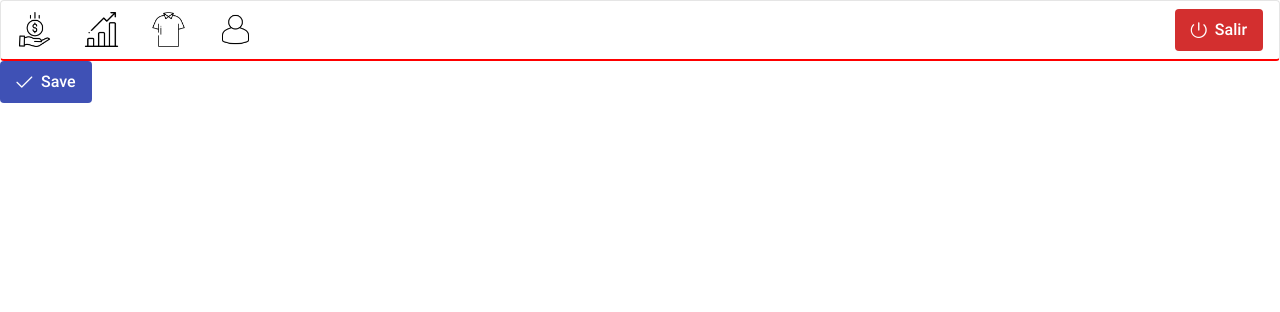
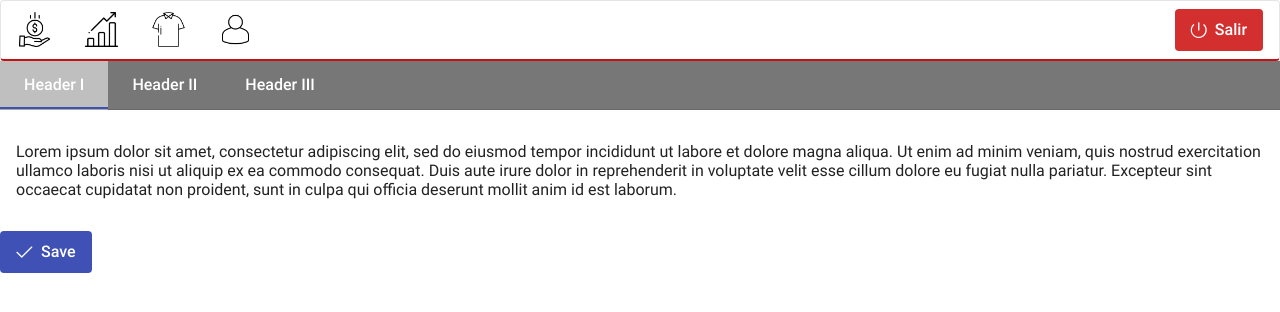
Before and after one commit to GonzaloGuaimas/commerce-ERP-nextjs-mongo, a Next.js app: page / in a window 1280 px wide. Shown: the top 312 px of the page. Built offline with nearby package versions, Linux system fonts and the light colour scheme.

Commit message:
add PageHeader Component

```diff
--- /dev/null
+++ b/src/components/pures/PageHeader.tsx
@@ -0,0 +1,24 @@
+import React from 'react'
+import { TabView, TabPanel } from 'primereact/tabview'
+
+export const PageHeader = () => {
+  return (
+    <TabView>
+        <TabPanel header="Header I">
+            <p>Lorem ipsum dolor sit amet, consectetur adipiscing elit, sed do eiusmod tempor incididunt ut labore et dolore magna aliqua. Ut enim ad minim veniam, quis nostrud exercitation
+            ullamco laboris nisi ut aliquip ex ea commodo consequat. Duis aute irure dolor in reprehenderit in voluptate velit esse cillum dolore eu fugiat nulla pariatur.
+        Excepteur sint occaecat cupidatat non proident, sunt in culpa qui officia deserunt mollit anim id est laborum.</p>
+        </TabPanel>
+        <TabPanel header="Header II">
+            <p>Sed ut perspiciatis unde omnis iste natus error sit voluptatem accusantium doloremque laudantium, totam rem aperiam, eaque ipsa quae ab illo inventore veritatis et quasi
+            architecto beatae vitae dicta sunt explicabo. Nemo enim ipsam voluptatem quia voluptas sit aspernatur aut odit aut fugit, sed quia consequuntur magni dolores eos qui ratione
+        voluptatem sequi nesciunt. Consectetur, adipisci velit, sed quia non numquam eius modi.</p>
+        </TabPanel>
+        <TabPanel header="Header III">
+            <p>At vero eos et accusamus et iusto odio dignissimos ducimus qui blanditiis praesentium voluptatum deleniti atque corrupti quos dolores et quas molestias excepturi sint occaecati
+            cupiditate non provident, similique sunt in culpa qui officia deserunt mollitia animi, id est laborum et dolorum fuga. Et harum quidem rerum facilis est et expedita distinctio.
+        Nam libero tempore, cum soluta nobis est eligendi optio cumque nihil impedit quo minus.</p>
+        </TabPanel>
+    </TabView>
+  )
+}
--- a/src/pages/_app.tsx
+++ b/src/pages/_app.tsx
@@ -4,11 +4,13 @@ import 'primereact/resources/primereact.min.css'
 import 'primeicons/primeicons.css'
 import type { AppProps } from 'next/app'
 import { NavBar } from '../components/pures/NavBar'
+import { PageHeader } from '../components/pures/PageHeader'
 
 export default function App ({ Component, pageProps }: AppProps) {
   return (
   <>
   <NavBar></NavBar>
+  <PageHeader></PageHeader>
   <Component {...pageProps} />
   </>
   )
--- a/styles/globals.css
+++ b/styles/globals.css
@@ -1,3 +1,8 @@
+:root {
+  --red-color: rgb(199, 16, 16);
+  --grey-color: rgb(192, 191, 191);
+  --grey-dark-color: rgb(119, 119, 119);
+}
 html,
 body {
   padding: 0;
@@ -25,7 +30,18 @@ a {
   }
 }
 
+/*----------------------------------------------------*/
 .navBar {
   padding: 0rem !important;
-  border-bottom: 2px solid red !important
+  border-bottom: 2px solid var(--red-color) !important
 }
+.p-tabview .p-tabview-nav{
+  background: var(--grey-dark-color) !important;
+}
+.p-tabview .p-tabview-nav li .p-tabview-nav-link{
+  background: var(--grey-dark-color) !important;
+  color: white !important
+}
+.p-tabview .p-tabview-nav li.p-highlight .p-tabview-nav-link{
+  background: var(--grey-color) !important;
+}
```
